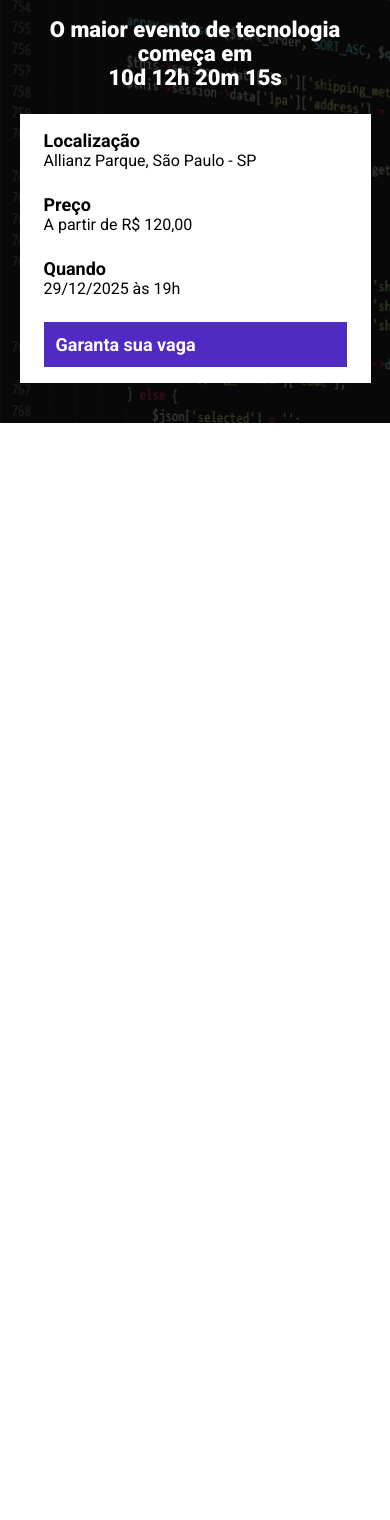
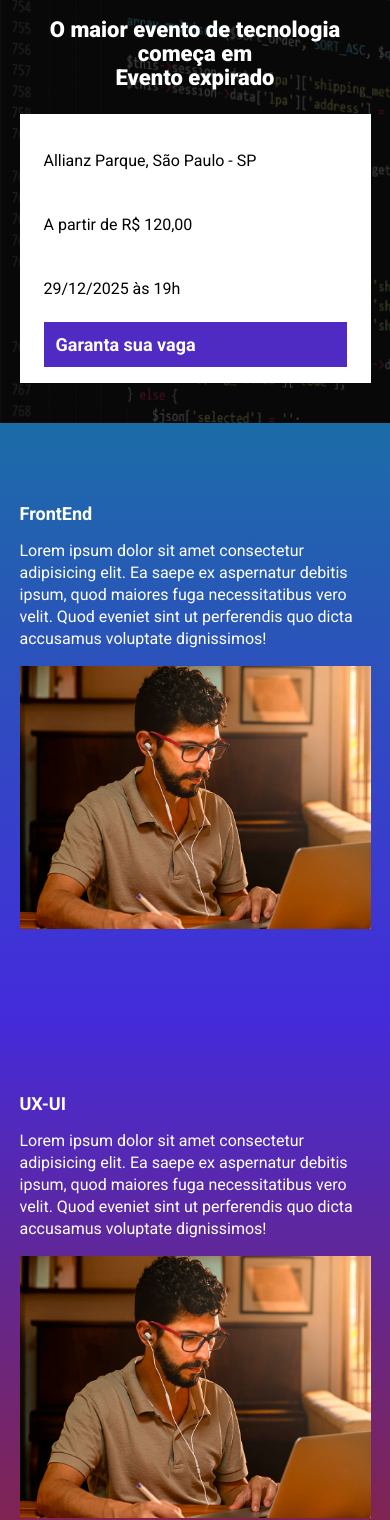
Before and after one commit to WevertonBarbos/ebac_tech_talks, a website built with Parcel: page src/index.html in a window 390 px wide. Shown: the part 86-1606 px from the top of the page. Before the commit the page ends 844 px from the top, so only its background shows below. Built offline with nearby package versions, Linux system fonts and the light colour scheme.

Commit message:
criando a contagem regressiva

```diff
--- a/package.json
+++ b/package.json
@@ -3,6 +3,7 @@
   "version": "1.0.0",
   "scripts": {
     "dev": "parcel src/index.html src/styles/main.scss src/scripts/main.js",
+    "build": "parcel build src/index.html",
     "test": "echo \"Error: no test specified\" && exit 1"
   },
   "keywords": [],
--- a/src/index.html
+++ b/src/index.html
@@ -10,6 +10,7 @@
     <link href="https://fonts.googleapis.com/css2?family=Roboto:ital,wght@0,100;0,300;0,400;0,500;0,700;0,900;1,100;1,300;1,400;1,500;1,700;1,900&display=swap" rel="stylesheet">
 
     <link rel="stylesheet" href="./styles/main.scss">
+    <link rel="stylesheet" href="https://unpkg.com/aos@next/dist/aos.css" />
 </head>
 <body>
     <header class="hero">
@@ -17,7 +18,7 @@
             <img class="hero__logo" src="./images/ebac_logo.svg" alt="Ebac logo">
             <p class="hero__text">
                 O maior evento de tecnologia começa em <br>
-                10d 12h 20m 15s
+                <span id="contador"></span>
             </p>
             <div class="infos-bar">
                 <ul class="infos-bar__infos">
@@ -41,7 +42,55 @@
         </div>
     </header>
 
+    <section class="event event--frontend">
+        <div class="container" data-aos="fade-right">
+            <div class="event__details">
+                <h2 class="event__details__title">FrontEnd</h2>
+                <p class="event__details__description">
+                    Lorem ipsum dolor sit amet consectetur adipisicing elit. Ea saepe ex aspernatur debitis ipsum, quod maiores fuga necessitatibus vero velit. Quod eveniet sint ut perferendis quo dicta accusamus voluptate dignissimos!
+                </p>
+            </div>
+            <img class="event__image" src="./images/frontend.png" alt="Front-End">
+        </div>
+    </section>
 
+    <section class="event event--ux-ui event--image-left" >
+        <div class="container" data-aos="fade-left">
+            <div class="event__details">
+                <h2 class="event__details__title">UX-UI</h2>
+                <p class="event__details__description">
+                    Lorem ipsum dolor sit amet consectetur adipisicing elit. Ea saepe ex aspernatur debitis ipsum, quod maiores fuga necessitatibus vero velit. Quod eveniet sint ut perferendis quo dicta accusamus voluptate dignissimos!
+                </p>
+            </div>
+            <img class="event__image" src="./images/frontend.png" alt="Front-End">
+        </div>
+    </section>
+
+    <section class="event event--data-science">
+        <div class="container" data-aos="fade-right">
+            <div class="event__details">
+                <h2 class="event__details__title">Data Science</h2>
+                <p class="event__details__description">
+                    Lorem ipsum dolor sit amet consectetur adipisicing elit. Ea saepe ex aspernatur debitis ipsum, quod maiores fuga necessitatibus vero velit. Quod eveniet sint ut perferendis quo dicta accusamus voluptate dignissimos!
+                </p>
+            </div>
+            <img class="event__image" src="./images/frontend.png" alt="Front-End">
+        </div>
+    </section>
+
+    <section class="event event--backend event--image-left">
+        <div class="container" data-aos="fade-left">
+            <div class="event__details">
+                <h2 class="event__details__title">BackEnd</h2>
+                <p class="event__details__description">
+                    Lorem ipsum dolor sit amet consectetur adipisicing elit. Ea saepe ex aspernatur debitis ipsum, quod maiores fuga necessitatibus vero velit. Quod eveniet sint ut perferendis quo dicta accusamus voluptate dignissimos!
+                </p>
+            </div>
+            <img class="event__image" src="./images/frontend.png" alt="Front-End">
+        </div>
+    </section>
+
+    <script src="https://unpkg.com/aos@next/dist/aos.js"></script>
     <script src="scripts/main.js"></script>
 </body>
 </html>
--- a/src/scripts/main.js
+++ b/src/scripts/main.js
@@ -0,0 +1,29 @@
+AOS.init();
+
+const dataDoEvento = new Date("Sep 25, 2025 19:00:00");
+const timeStamopDoEvento = dataDoEvento.getTime();
+
+const contaAsHoras = setInterval(function() {
+    const agora = new Date();
+    const timeStampAtual = agora.getTime();
+
+    const distanciaAteOEvento = timeStamopDoEvento - timeStampAtual;
+
+    const diasEmMs = 1000 * 60 * 60 * 24;
+    const horaEmMs = 1000 * 60 * 60;
+    const minutoEmMs = 1000 * 60;
+
+    const diasAteOEvento = Math.floor(distanciaAteOEvento / diasEmMs);
+    const horasAteOEvento = Math.floor((distanciaAteOEvento % diasEmMs) / horaEmMs);
+    const minutosAteOEvento = Math.floor((distanciaAteOEvento % horaEmMs) / minutoEmMs);
+    const segundosAteOEvento = Math.floor((distanciaAteOEvento % minutoEmMs) / 1000);
+
+
+
+    document.getElementById("contador").innerHTML = `${diasAteOEvento}d ${horasAteOEvento}h ${minutosAteOEvento}m ${segundosAteOEvento}s`;
+
+    if (distanciaAteOEvento < 0) {
+        clearInterval(contaAsHoras);
+        document.getElementById("contador").innerHTML = 'Evento expirado';
+    }
+}, 1000);
--- /dev/null
+++ b/src/styles/_event.scss
@@ -0,0 +1,65 @@
+@use 'variables';
+
+.event {
+    padding: 80px 0;
+
+
+    &--frontend {
+        background-image: linear-gradient(variables.$blue1, variables.$blue2);
+    }
+
+    &--ux-ui {
+        background-image: linear-gradient(variables.$blue2, variables.$pink);
+    }
+
+    &--data-science {
+        background-image: linear-gradient(variables.$pink, variables.$yellow);
+    }
+
+    &--backend {
+        background-image: linear-gradient(variables.$yellow, variables.$pink);
+    }
+
+    &--image-left {
+        .container {
+            flex-direction: row-reverse;
+        }
+    }
+
+    .container {
+        display: flex;
+        gap: 40px;
+    }
+
+    &__image {
+        max-width: 360px;
+    }
+
+    &__details {
+
+        &__title {
+            font-size: 18px;
+            font-weight: bold;
+            margin-bottom: 16px;
+        }
+
+        &__description {
+            line-height: 22px;
+        }
+    }
+
+    @media (max-width: 640px) {
+        .container {
+            display: block;
+        }
+
+        &__image {
+            width: 100%;
+        }
+
+        &__details {
+            margin-right: 0;
+            margin-bottom: 16px;
+        }
+    }
+}
--- a/src/styles/_hero.scss
+++ b/src/styles/_hero.scss
@@ -1,3 +1,5 @@
+@use 'variables';
+
 .hero {
     padding-top: 64px;
     padding-bottom: 100px;
@@ -16,7 +18,7 @@
         left: 0;
         width: 100%;
         height: 100%;
-        background-color: #000;
+        background-color: variables.$secondaryTextColor;
         content: '';
         opacity: 0.7;
     }
--- /dev/null
+++ b/src/styles/_variables.scss
@@ -0,0 +1,8 @@
+$textColor: #fff;
+$secondaryTextColor: #000;
+
+$blue1: #1b6ca7;
+$blue2: #442bdb;
+$pink: #89223b;
+$yellow: #9c791d;
+$purple: #4f2ac3;
--- a/src/styles/components/_buttons.scss
+++ b/src/styles/components/_buttons.scss
@@ -1,3 +1,5 @@
+@use '../variables';
+
 .button {
     padding: 12px;
     font-size: 18px;
@@ -7,7 +9,7 @@
 
     &--primary {
         color:#fff;
-        background-color: #4f2ac3;
+        background-color: variables.$purple;
     }
 
     @media (max-width: 640px) {
--- a/src/styles/components/_infos_bar.scss
+++ b/src/styles/components/_infos_bar.scss
@@ -1,6 +1,8 @@
+@use '../variables';
+
 .infos-bar {
     padding: 16px 24px;
-    background-color: #fff;
+    background-color: variables.$textColor;
     display: flex;
     justify-content: space-between;
 
@@ -10,7 +12,7 @@
 
         &__item {
         display: flex;
-        color: #000;
+        color: variables.$secondaryTextColor;
         display: block;
 
             b {
--- a/src/styles/main.scss
+++ b/src/styles/main.scss
@@ -1,13 +1,15 @@
 @use 'hero';
 @use 'components/infos_bar';
 @use 'components/buttons';
-
+@use 'event';
+@use 'variables';
 
 * {
     margin: 0;
     padding: 0;
     box-sizing: border-box;
     font-family: Roboto, sans-serif;
+    color: variables.$textColor;
 }
 
 .container {
```
